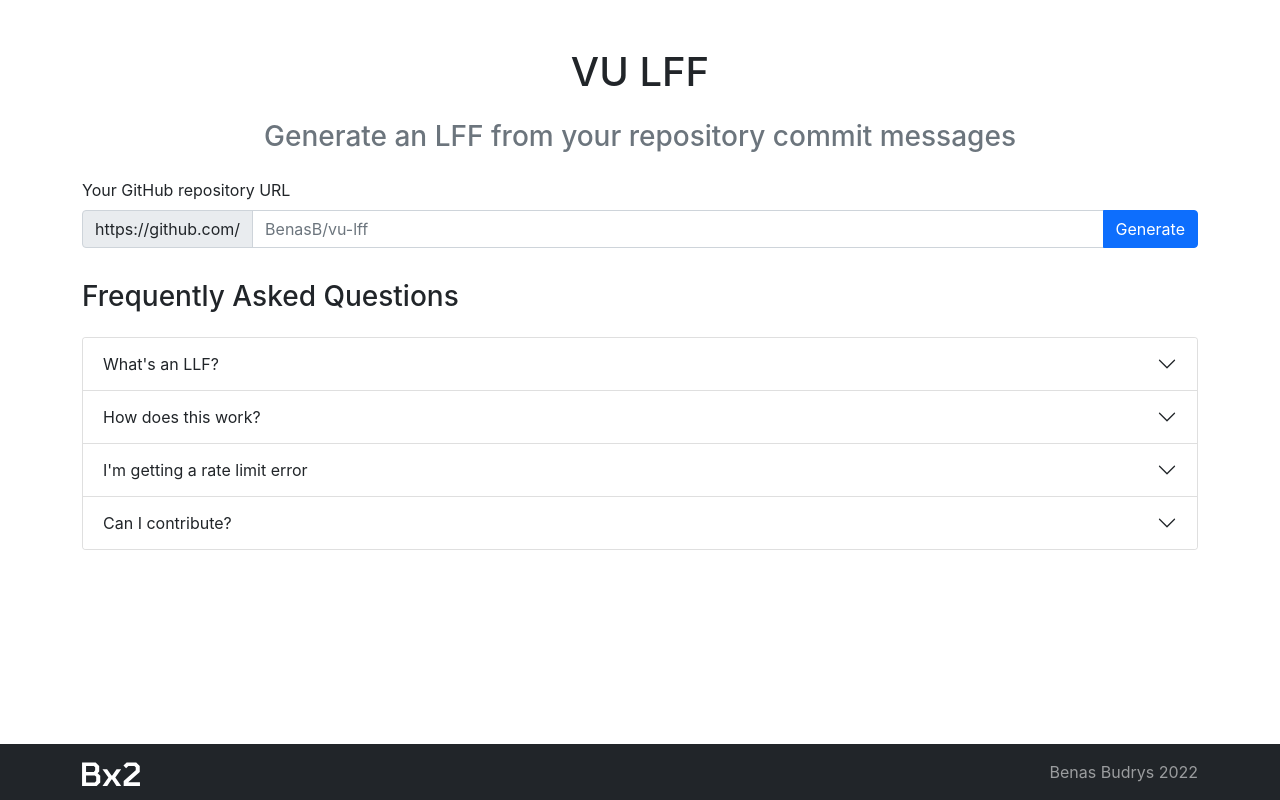
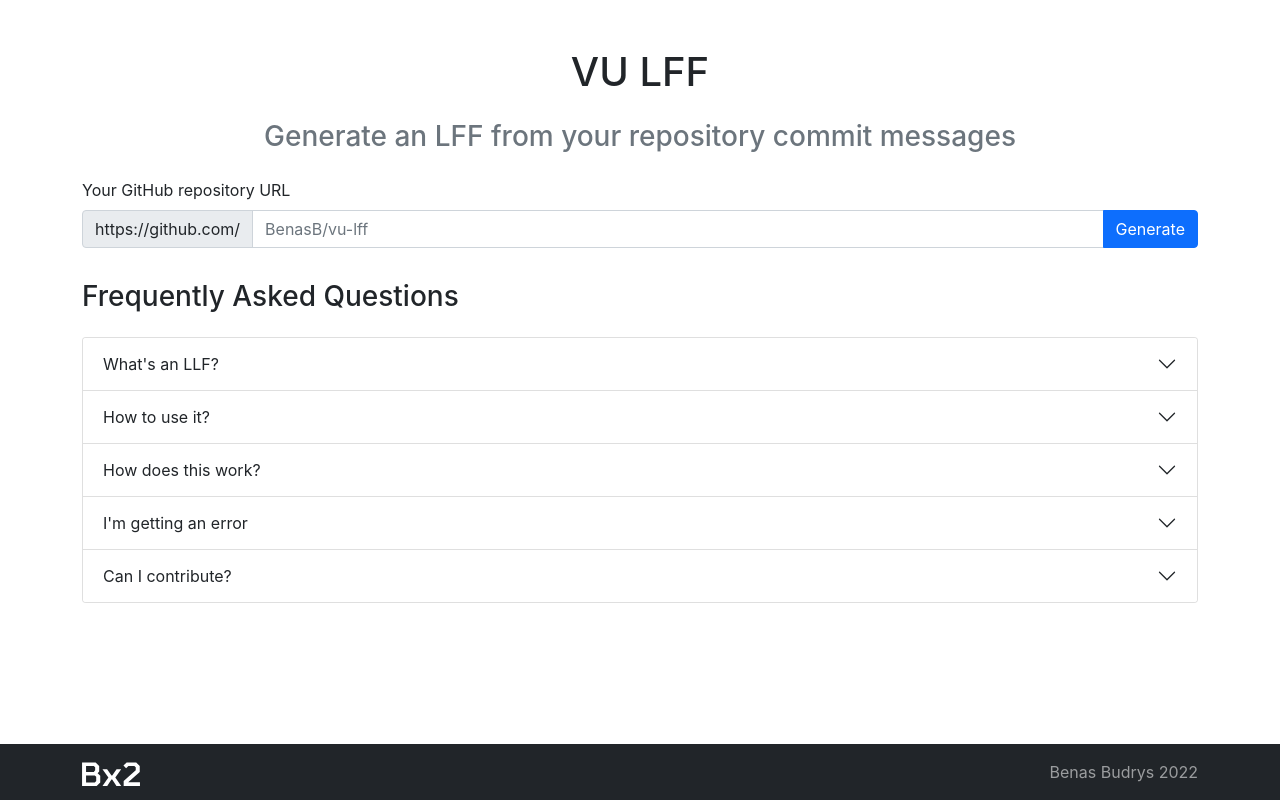
Before and after one commit to BenasB/vu-lff, a React (Create React App) app: page / in a window 1280 px wide. Built offline with nearby package versions, Linux system fonts and the light colour scheme.

Commit message:
LFF: Programming
Updated FAQ questions <START=23:00>

```diff
--- a/src/App.tsx
+++ b/src/App.tsx
@@ -7,9 +7,9 @@
 const App: React.FC = () => {
   return (
     <>
-      <Container>
+      <Container className='mt-5' style={{marginBottom: '100px'}}>
         <Stack gap={3}>
-          <h1 className='text-center mt-5'>VU LFF</h1>
+          <h1 className='text-center'>VU LFF</h1>
           <h3 className='text-muted text-center'>Generate an LFF from your repository commit messages</h3>
           <GitHubUrlForm/>
           <FAQ/>
--- a/src/FAQ.tsx
+++ b/src/FAQ.tsx
@@ -6,13 +6,25 @@
     <>
       <h3>Frequently Asked Questions</h3>
       <Accordion>
-      <Accordion.Item eventKey="0">
+        <Accordion.Item eventKey="0">
           <Accordion.Header>What's an LLF?</Accordion.Header>
           <Accordion.Body>
             An LFF is an acronym for the Lithuanian <i>Laiko Fiksavimo Forma</i> which translates to <i>Time Tracking Form</i>. This document keeps track of your progress while doing a programming task and is required for some module tasks at Vilnius University.
           </Accordion.Body>
         </Accordion.Item>
         <Accordion.Item eventKey="1">
+          <Accordion.Header>How to use it?</Accordion.Header>
+          <Accordion.Body>
+            Lorem ipsum dolor sit amet, consectetur adipiscing elit, sed do eiusmod
+            tempor incididunt ut labore et dolore magna aliqua. Ut enim ad minim
+            veniam, quis nostrud exercitation ullamco laboris nisi ut aliquip ex ea
+            commodo consequat. Duis aute irure dolor in reprehenderit in voluptate
+            velit esse cillum dolore eu fugiat nulla pariatur. Excepteur sint occaecat
+            cupidatat non proident, sunt in culpa qui officia deserunt mollit anim id
+            est laborum.
+          </Accordion.Body>
+        </Accordion.Item>
+        <Accordion.Item eventKey="2">
           <Accordion.Header>How does this work?</Accordion.Header>
           <Accordion.Body>
             Lorem ipsum dolor sit amet, consectetur adipiscing elit, sed do eiusmod
@@ -24,8 +36,8 @@
             est laborum.
           </Accordion.Body>
         </Accordion.Item>
-        <Accordion.Item eventKey="2">
-          <Accordion.Header>I'm getting a rate limit error</Accordion.Header>
+        <Accordion.Item eventKey="3">
+          <Accordion.Header>I'm getting an error</Accordion.Header>
           <Accordion.Body>
             Lorem ipsum dolor sit amet, consectetur adipiscing elit, sed do eiusmod
             tempor incididunt ut labore et dolore magna aliqua. Ut enim ad minim
@@ -36,7 +48,7 @@
             est laborum.
           </Accordion.Body>
         </Accordion.Item>
-        <Accordion.Item eventKey="3">
+        <Accordion.Item eventKey="4">
           <Accordion.Header>Can I contribute?</Accordion.Header>
           <Accordion.Body>
             Lorem ipsum dolor sit amet, consectetur adipiscing elit, sed do eiusmod
```
